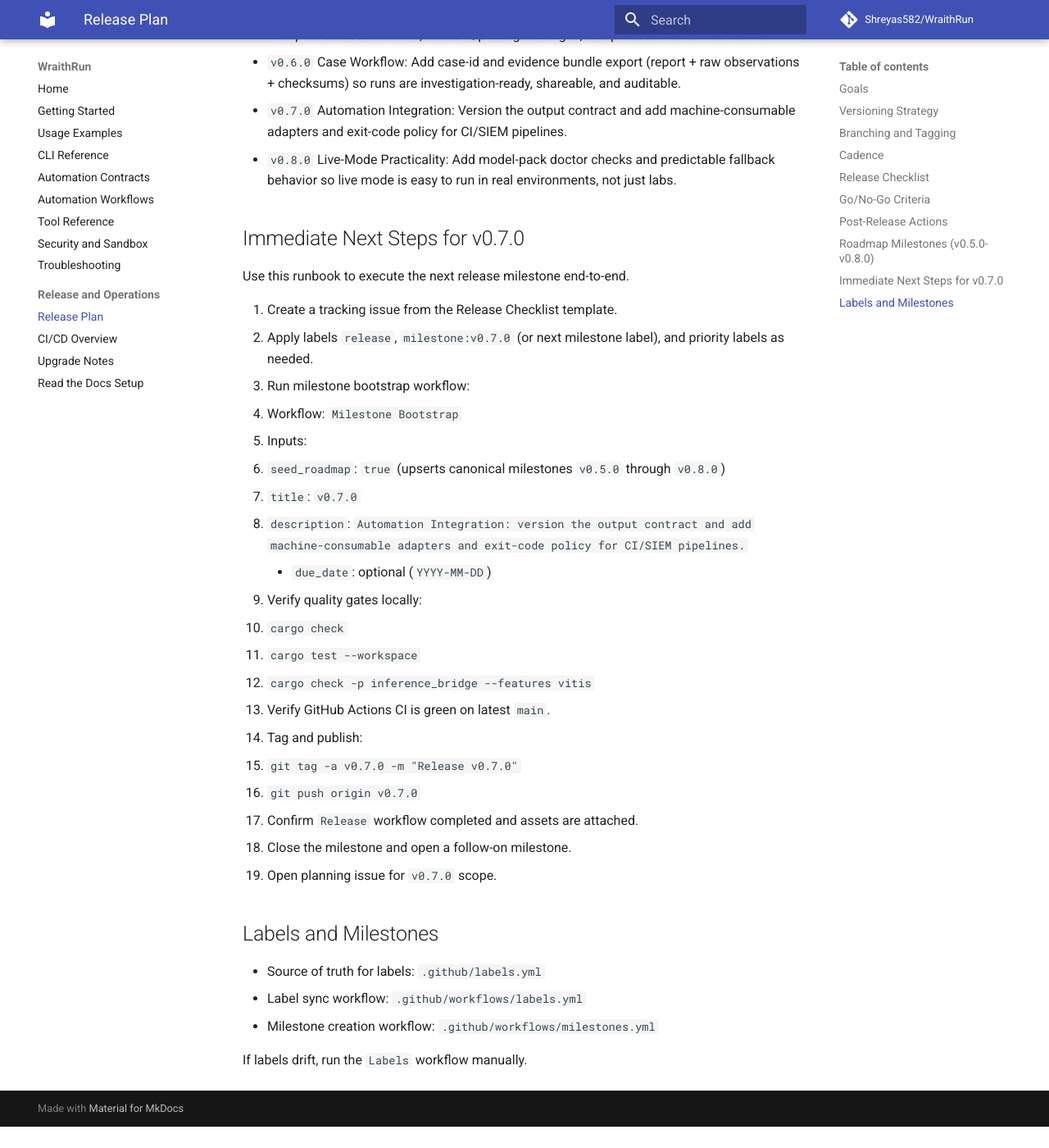
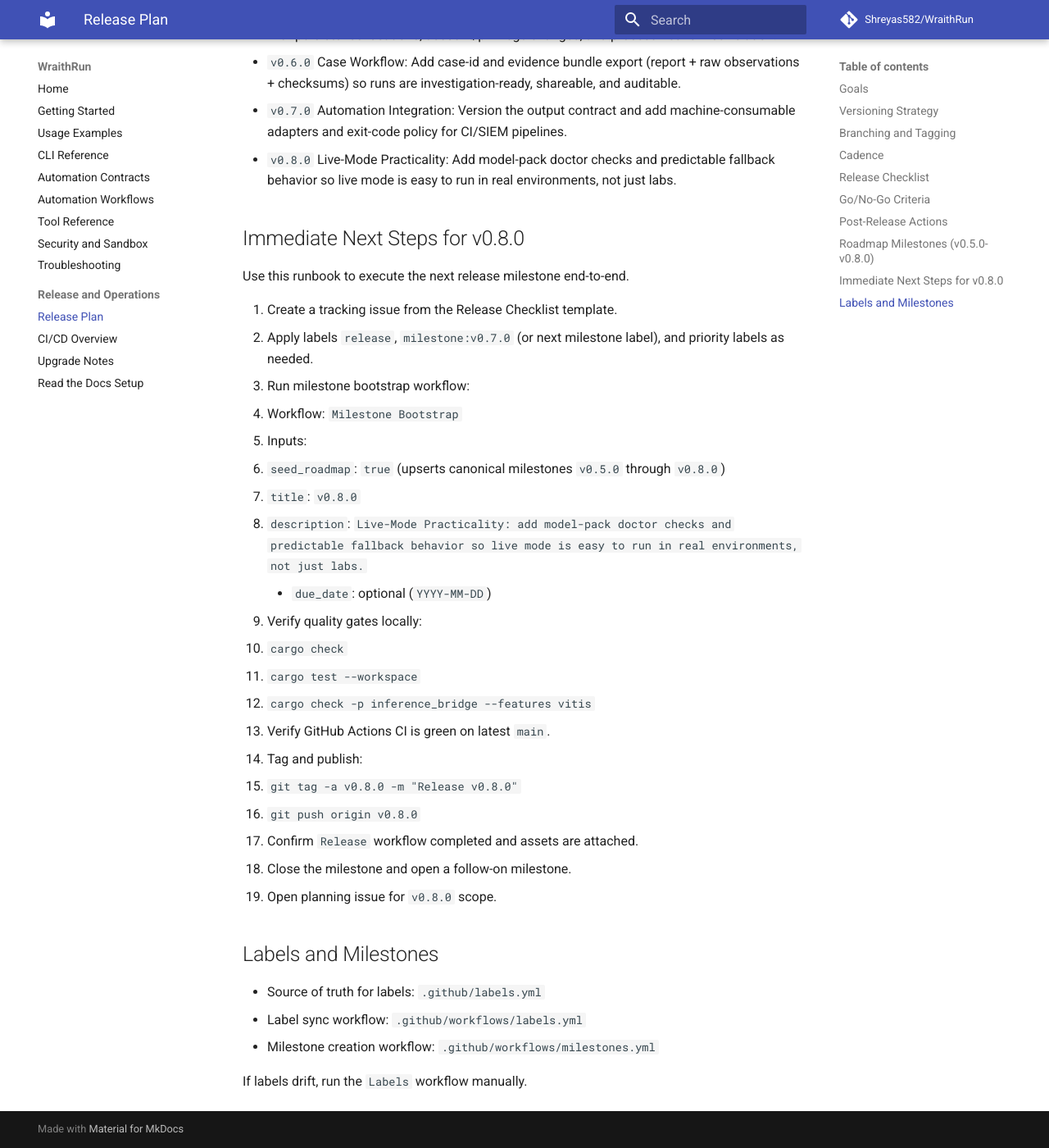
Before and after one commit to Shreyas582/WraithRun, an MkDocs documentation site: the page built from docs/RELEASE_PLAN.md, in a window 1280 px wide and 1400 px high, scrolled down 2452 px. Shown: the whole window at 82% size. Built offline with MkDocs 1.6.1 and Material for MkDocs 9.7.7, drawn with Linux system fonts in a browser that asks for light colours; comment, search, counter and statistics services are not loaded; before the commit the page ends 3826 px from its top, so only the background shows below that.

Commit message:
docs(release): cut v0.7.0 and advance runbook

```diff
--- a/docs/RELEASE_PLAN.md
+++ b/docs/RELEASE_PLAN.md
@@ -85,7 +85,7 @@ Release should be blocked when:
 - `v0.8.0` Live-Mode Practicality:
    Add model-pack doctor checks and predictable fallback behavior so live mode is easy to run in real environments, not just labs.
 
-## Immediate Next Steps for v0.7.0
+## Immediate Next Steps for v0.8.0
 
 Use this runbook to execute the next release milestone end-to-end.
 
@@ -95,8 +95,8 @@ Use this runbook to execute the next release milestone end-to-end.
    - Workflow: `Milestone Bootstrap`
    - Inputs:
    - `seed_roadmap`: `true` (upserts canonical milestones `v0.5.0` through `v0.8.0`)
-   - `title`: `v0.7.0`
-   - `description`: `Automation Integration: version the output contract and add machine-consumable adapters and exit-code policy for CI/SIEM pipelines.`
+   - `title`: `v0.8.0`
+   - `description`: `Live-Mode Practicality: add model-pack doctor checks and predictable fallback behavior so live mode is easy to run in real environments, not just labs.`
      - `due_date`: optional (`YYYY-MM-DD`)
 4. Verify quality gates locally:
    - `cargo check`
@@ -104,11 +104,11 @@ Use this runbook to execute the next release milestone end-to-end.
    - `cargo check -p inference_bridge --features vitis`
 5. Verify GitHub Actions CI is green on latest `main`.
 6. Tag and publish:
-   - `git tag -a v0.7.0 -m "Release v0.7.0"`
-   - `git push origin v0.7.0`
+   - `git tag -a v0.8.0 -m "Release v0.8.0"`
+   - `git push origin v0.8.0`
 7. Confirm `Release` workflow completed and assets are attached.
 8. Close the milestone and open a follow-on milestone.
-9. Open planning issue for `v0.7.0` scope.
+9. Open planning issue for `v0.8.0` scope.
 
 ## Labels and Milestones
 
```
Also changed, not shown: CHANGELOG.md (+14 -0 lines), docs/upgrades.md (+1 -1 lines).
